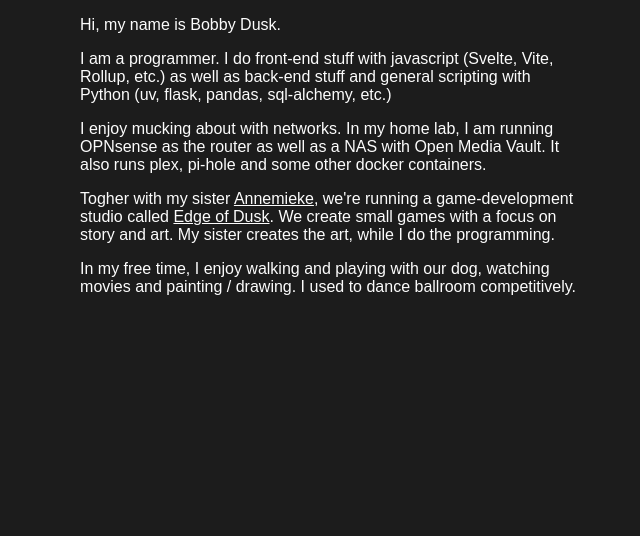
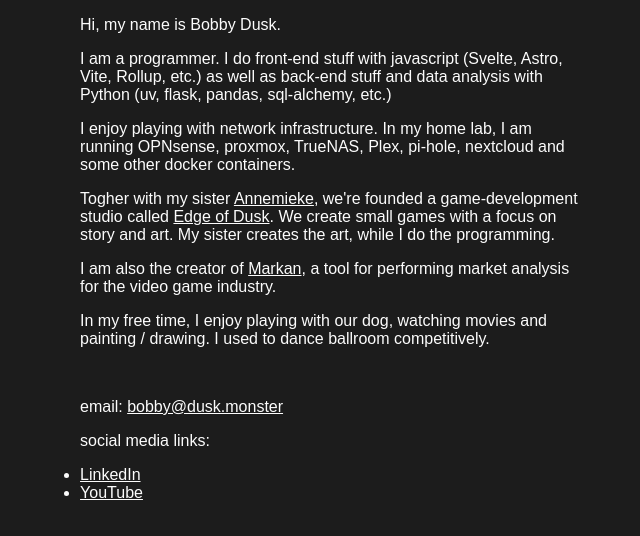
Before and after one commit to BobbyDusk/website, a website: page index.html in a window 1280 px wide. Shown: the whole page, without its empty margins (309-949 px from the left). Drawn offline with Linux system fonts and the light colour scheme.

Commit message:
no description

```diff
--- a/index.html
+++ b/index.html
@@ -11,10 +11,18 @@
   <body>
     <main>
       <p>Hi, my name is Bobby Dusk.</p>
-	    <p>I am a programmer. I do front-end stuff with javascript (Svelte, Vite, Rollup, etc.) as well as back-end stuff and general scripting with Python (uv, flask, pandas, sql-alchemy, etc.)</p>
-      <p>I enjoy mucking about with networks. In my home lab, I am running OPNsense as the router as well as a NAS with Open Media Vault. It also runs plex, pi-hole and some other docker containers.</p>
-      <p>Togher with my sister <a href="https://www.bluefernarts.com/">Annemieke</a>, we're running a game-development studio called <a href="https://edgeofdusk.com/">Edge of Dusk</a>. We create small games with a focus on story and art. My sister creates the art, while I do the programming.</p>
-      <p>In my free time, I enjoy walking and playing with our dog, watching movies and painting / drawing. I used to dance ballroom competitively.</p>
+	    <p>I am a programmer. I do front-end stuff with javascript (Svelte, Astro, Vite, Rollup, etc.) as well as back-end stuff and data analysis with Python (uv, flask, pandas, sql-alchemy, etc.)</p>
+      <p>I enjoy playing with network infrastructure. In my home lab, I am running OPNsense, proxmox, TrueNAS, Plex, pi-hole, nextcloud and some other docker containers.</p>
+      <p>Togher with my sister <a href="https://www.bluefernarts.com/">Annemieke</a>, we're founded a game-development studio called <a href="https://edgeofdusk.com/">Edge of Dusk</a>. We create small games with a focus on story and art. My sister creates the art, while I do the programming.</p>
+<p>I am also the creator of <a href="https://markan.games">Markan</a>, a tool for performing market analysis for the video game industry.</p>
+      <p>In my free time, I enjoy playing with our dog, watching movies and painting / drawing. I used to dance ballroom competitively.</p>
+	<br />
+	<p>email: <a href="mailto:bobby@dusk.monster">bobby@dusk.monster</a></p>
+	<p>social media links:</p>
+	<ul>
+		<li><a href="https://www.linkedin.com/in/robert-van-barlingen/">LinkedIn</a></li>
+		<li><a href="https://www.youtube.com/@BobbyDusk">YouTube</a></li>
+	</ul>
     </main>
   </body>
 </html>
--- a/package.json
+++ b/package.json
@@ -18,5 +18,6 @@
   "homepage": "https://github.com/RobertDusk/website#readme",
   "dependencies": {
     "http-server": "^14.1.1"
-  }
+  },
+  "packageManager": "pnpm@10.11.0+sha512.6540583f41cc5f628eb3d9773ecee802f4f9ef9923cc45b69890fb47991d4b092964694ec3a4f738a420c918a333062c8b925d312f42e4f0c263eb603551f977"
 }
```
